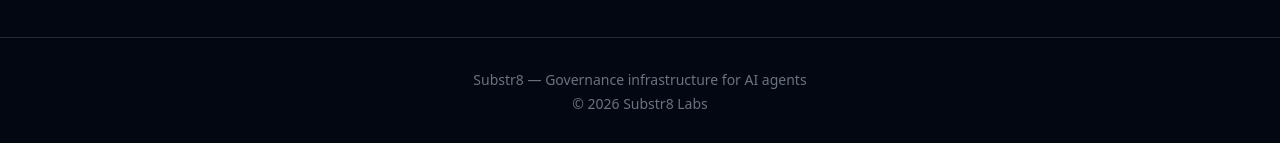
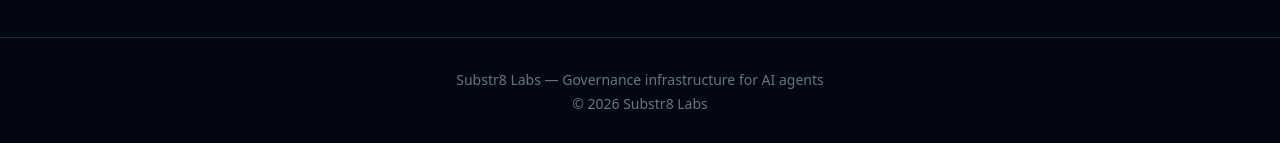
Before and after one commit to Substr8-Labs/runproof-ui, a Next.js app: page / in a window 1280 px wide. Shown: the part 654-797 px from the top of the page. Built offline with nearby package versions, Linux system fonts and the light colour scheme.

Commit message:
fix: Footer says Substr8 Labs

```diff
--- a/app/page.tsx
+++ b/app/page.tsx
@@ -229,7 +229,7 @@
       {/* Footer */}
       <footer className="border-t border-gray-800 px-6 py-8">
         <div className="max-w-4xl mx-auto text-center text-sm text-gray-500">
-          <p>Substr8 — Governance infrastructure for AI agents</p>
+          <p>Substr8 Labs — Governance infrastructure for AI agents</p>
           <p className="mt-1">© 2026 Substr8 Labs</p>
         </div>
       </footer>
```
